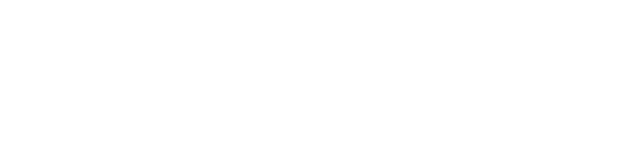
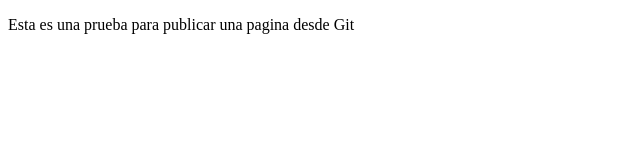
Before and after one commit to Rumpel0903/Curso-Coursera, a plain HTML site: page Semana-2/Index.html in a window 1280 px wide. Shown: the whole page, without its empty margins (0-640 px from the left). Drawn offline with Linux system fonts and the light colour scheme.

Commit message:
Prueba de actualizacion de ramas

```diff
--- a/Semana-2/Index.html
+++ b/Semana-2/Index.html
@@ -8,5 +8,7 @@
 </head>
 <body>
 
+<p>Esta es una prueba para publicar una pagina desde Git</p>
+
 </body>
 </html>
```
